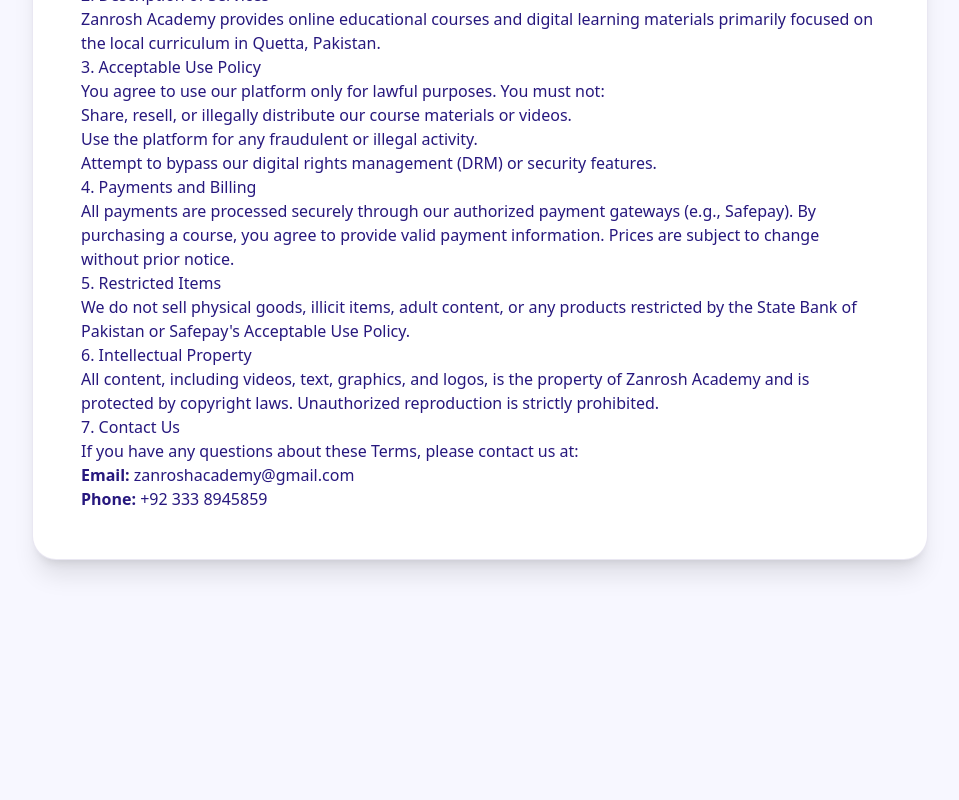
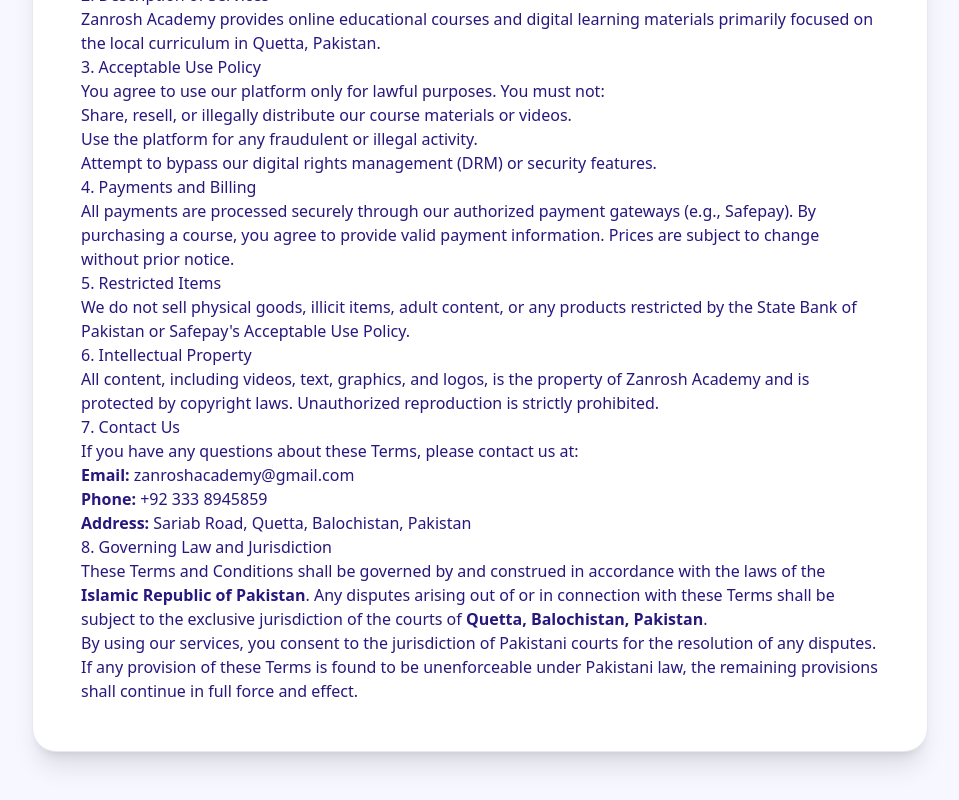
Before and after one commit to zanroshacademy-source/zanrosh-academy, a Next.js app: page /terms in a window 1280 px wide. Shown: the part 386-1186 px from the top of the page, without its empty margins (160-1119 px from the left). Before the commit the page ends 994 px from the top, so only its background shows below. Built offline with nearby package versions, Linux system fonts and the light colour scheme.

Commit message:
Add Clause 8 Governing Law to Terms & Conditions

```diff
--- a/app/terms/page.tsx
+++ b/app/terms/page.tsx
@@ -21,7 +21,7 @@
 
           <p><strong>Effective Date:</strong> {new Date().toLocaleDateString()}</p>
 
-          <p>Welcome to <strong>Zanrosh Academy</strong> ("we," "our," or "us"). By accessing or using our website and services, you agree to comply with and be bound by the following Terms and Conditions.</p>
+          <p>Welcome to <strong>Zanrosh Academy</strong> (&quot;we,&quot; &quot;our,&quot; or &quot;us&quot;). By accessing or using our website and services, you agree to comply with and be bound by the following Terms and Conditions.</p>
 
           <h2>1. Business Information</h2>
           <p>
@@ -44,7 +44,7 @@
           <p>All payments are processed securely through our authorized payment gateways (e.g., Safepay). By purchasing a course, you agree to provide valid payment information. Prices are subject to change without prior notice.</p>
 
           <h2>5. Restricted Items</h2>
-          <p>We do not sell physical goods, illicit items, adult content, or any products restricted by the State Bank of Pakistan or Safepay's Acceptable Use Policy.</p>
+          <p>We do not sell physical goods, illicit items, adult content, or any products restricted by the State Bank of Pakistan or Safepay&apos;s Acceptable Use Policy.</p>
 
           <h2>6. Intellectual Property</h2>
           <p>All content, including videos, text, graphics, and logos, is the property of Zanrosh Academy and is protected by copyright laws. Unauthorized reproduction is strictly prohibited.</p>
@@ -54,7 +54,16 @@
           <ul>
             <li><strong>Email:</strong> zanroshacademy@gmail.com</li>
             <li><strong>Phone:</strong> +92 333 8945859</li>
+            <li><strong>Address:</strong> Sariab Road, Quetta, Balochistan, Pakistan</li>
           </ul>
+
+          <h2>8. Governing Law and Jurisdiction</h2>
+          <p>
+            These Terms and Conditions shall be governed by and construed in accordance with the laws of the <strong>Islamic Republic of Pakistan</strong>. Any disputes arising out of or in connection with these Terms shall be subject to the exclusive jurisdiction of the courts of <strong>Quetta, Balochistan, Pakistan</strong>.
+          </p>
+          <p>
+            By using our services, you consent to the jurisdiction of Pakistani courts for the resolution of any disputes. If any provision of these Terms is found to be unenforceable under Pakistani law, the remaining provisions shall continue in full force and effect.
+          </p>
         </div>
       </div>
     </div>
```
